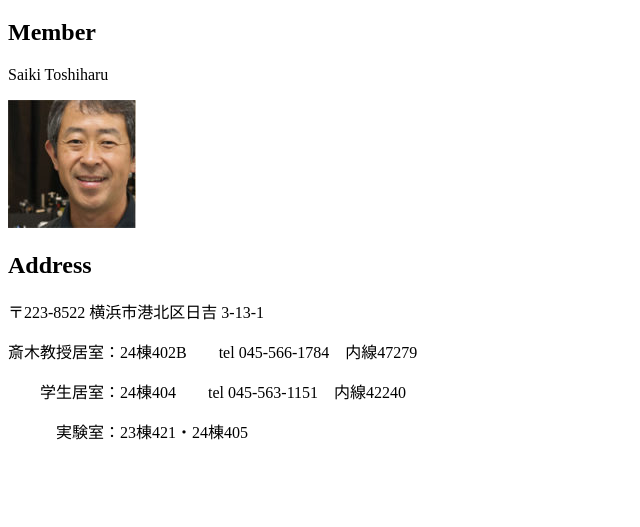
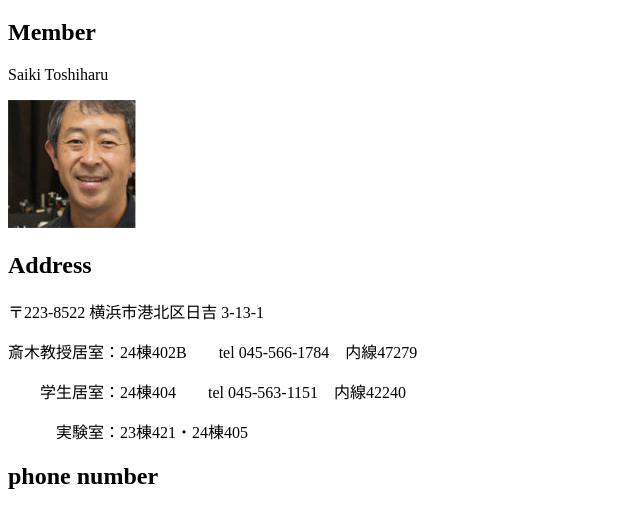
Before and after one commit to saikilab/HomePage, a plain HTML site: page index.html in a window 1280 px wide. Shown: the part 61-588 px from the top of the page, without its empty margins (0-640 px from the left). Drawn offline with Linux system fonts and the light colour scheme.

Commit message:
コミット_1

```diff
--- a/index.html
+++ b/index.html
@@ -15,5 +15,6 @@
     <p>斎木教授居室：24棟402B　　tel 045-566-1784　内線47279</p>
     <p>　　学生居室：24棟404　　tel 045-563-1151　内線42240</p>
     <p>　　　実験室：23棟421・24棟405</p>
+    <h2>phone number</h2>
   </body>
 </html>
```
